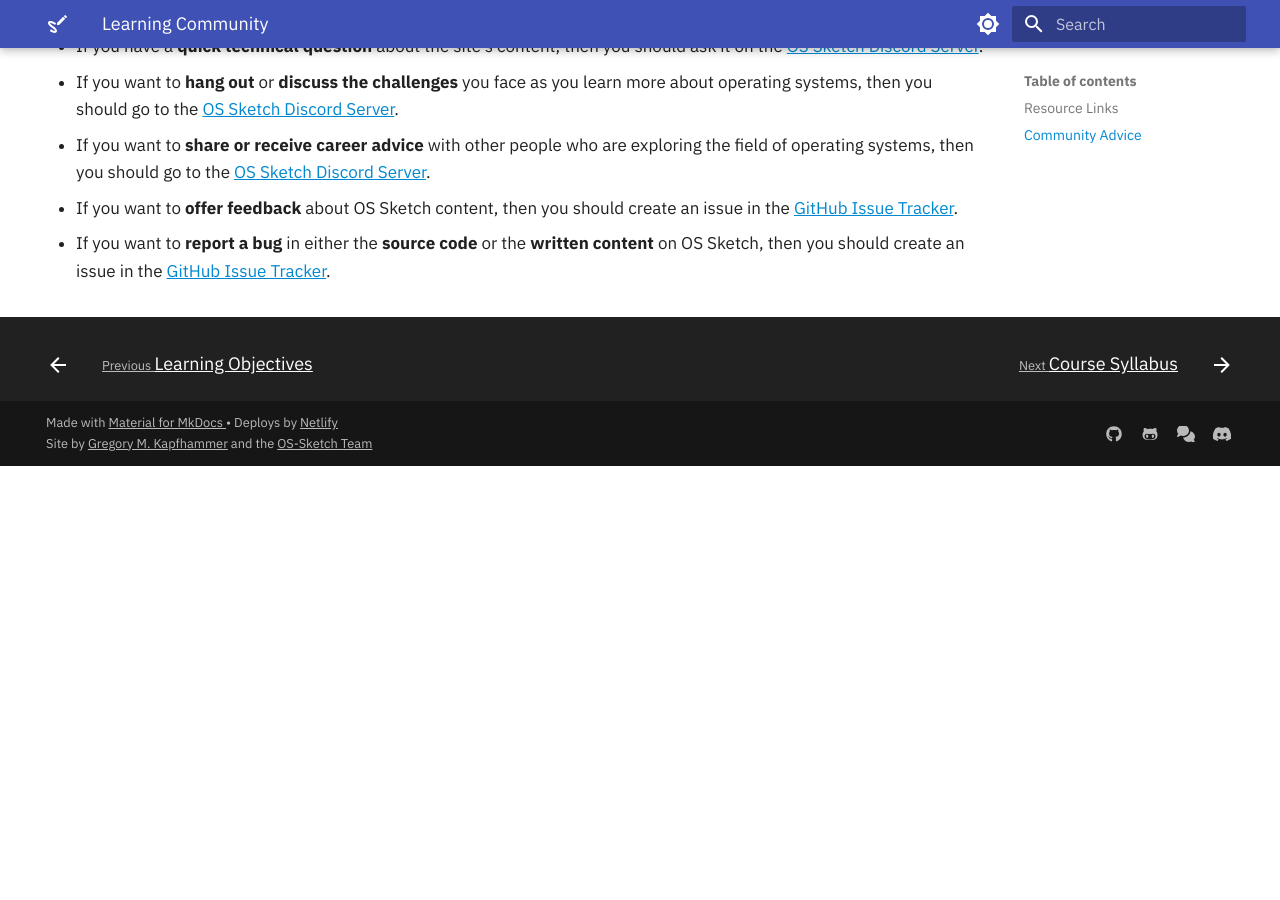
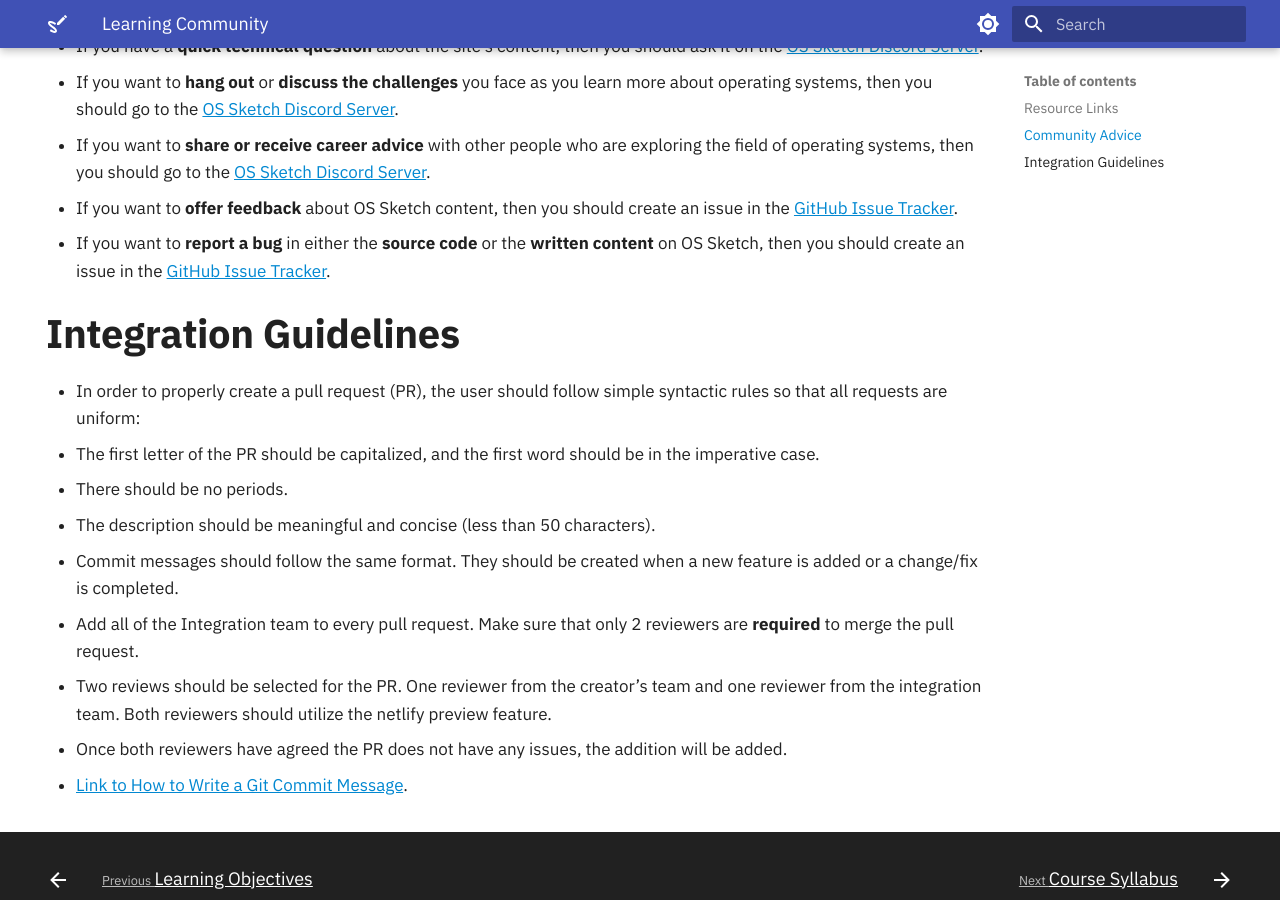
Before and after one commit to OS-Sketch/www.os-sketch.com, an MkDocs documentation site: the page built from docs/operating-systems/learning-community.md, in a window 1280 px wide and 900 px high, scrolled down 896 px. Built offline with MkDocs 1.6.1 and Material for MkDocs 9.7.7, drawn with Linux system fonts in a browser that asks for light colours; before the commit the page ends 1362 px from its top, so only the background shows below that.

Commit message:
Adding Integration Guidlines

```diff
--- a/docs/operating-systems/learning-community.md
+++ b/docs/operating-systems/learning-community.md
@@ -68,3 +68,29 @@
   content** on OS Sketch, then you should create an issue in the
   [GitHub Issue
   Tracker](https://github.com/OS-Sketch/www.os-sketch.com/issues).
+
+## Integration Guidelines
+
+- In order to properly create a pull request (PR), the user should follow simple syntactic
+  rules so that all requests are uniform:
+
+- The first letter of the PR should be capitalized, and the first word should be in the
+  imperative case.
+
+- There should be no periods.
+
+- The description should be meaningful and concise (less than 50 characters).
+
+- Commit messages should follow the same format. They should be created when a new feature is
+  added or a change/fix is completed.
+
+- Add all of the Integration team to every pull request. Make sure that only 2 reviewers are
+  **required** to merge the pull request.
+
+- Two reviews should be selected for the PR. One reviewer from the creator’s team and one
+  reviewer from the integration team. Both reviewers should utilize the netlify
+  preview feature.
+
+- Once both reviewers have agreed the PR does not have any issues, the addition will be added.
+
+- [Link to How to Write a Git Commit Message](https://cbea.ms/git-commit/).
```
